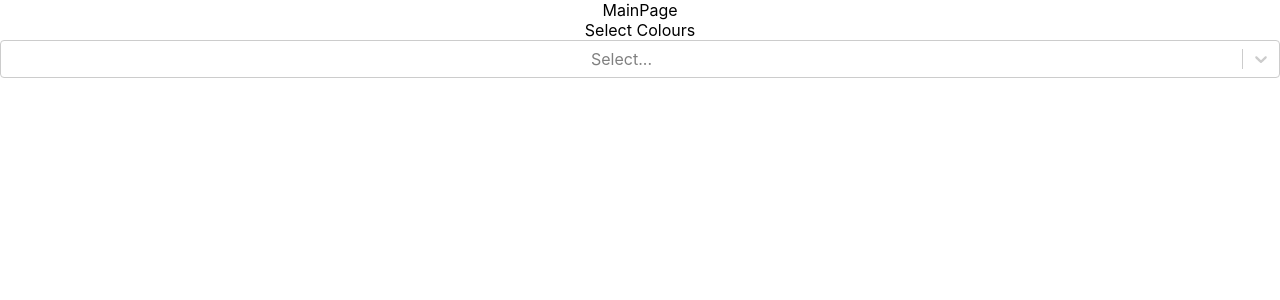
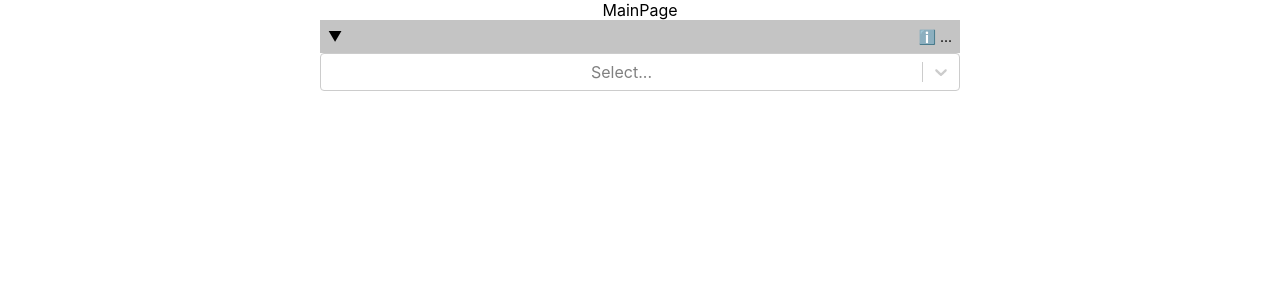
Before and after one commit to musiienko25/formula-input, a React (Create React App) app: page / in a window 1280 px wide. Shown: the top 300 px of the page. Built offline with nearby package versions, Linux system fonts and the light colour scheme.

Commit message:
markup select

```diff
--- a/src/components/MultiTabSelector.jsx
+++ b/src/components/MultiTabSelector.jsx
@@ -2,6 +2,7 @@ import React, { useState } from "react";
 import Select, { components } from "react-select";
 import makeAnimated from "react-select/animated";
 import { colourOptions } from "./data";
+import "./styles.css"; // Підключення зовнішніх стилів
 
 const CustomInput = ({ value, onChange, onKeyDown, ...props }) => (
   <components.Input
@@ -26,19 +27,16 @@ const MultiTabSelector = () => {
     switch (event.key) {
       case "Enter":
       case "Tab":
-        // Перевірка чи введений текст є в списку опцій
         const optionExists = colourOptions.find(
           (option) => option.label.toLowerCase() === inputValue.toLowerCase()
         );
 
         if (optionExists) {
-          // Якщо опція існує, додаємо її до вибраних
           setSelectedOptions((prevSelected) => [
             ...prevSelected,
             { label: optionExists.label, value: optionExists.value },
           ]);
         } else {
-          // Якщо опція не існує, додаємо як текст
           setSelectedOptions((prevSelected) => [
             ...prevSelected,
             { label: inputValue, value: inputValue, isText: true },
@@ -56,7 +54,6 @@ const MultiTabSelector = () => {
     setSelectedOptions(selected);
   };
 
-  // Компонент для відображення власних значень, які не є опціями
   const CustomMultiValueContainer = ({ children, ...props }) => (
     <components.MultiValueContainer {...props}>
       {props.data.isText ? <span>{props.data.label}</span> : children}
@@ -64,9 +61,18 @@ const MultiTabSelector = () => {
   );
 
   return (
-    <div>
+    <div className="main">
       <label htmlFor="multi-select" className="label">
-        Select Colours
+        <div className="icons-container">
+          <div className="left-icons">
+            <span className="arrow-icon">&#9660;</span> {/* Стрілочка вниз */}
+          </div>
+          {/* Три точки */}
+        </div>
+        <div className="label-right">
+          <span className="info-icon">ℹ️</span> {/* Іконка інформації */}
+          <span className="dots-icon">...</span>
+        </div>
       </label>
       <Select
         id="multi-select"
--- /dev/null
+++ b/src/components/styles.css
@@ -0,0 +1,49 @@
+.main {
+  width: 50%;
+  margin: auto;
+}
+
+.label {
+  display: flex;
+  align-items: center;
+  justify-content: space-between; /* Розташування між лівими та правими елементами */
+  padding: 8px;
+  cursor: pointer;
+  align-items: center;
+  background-color: #c4c4c4;
+}
+
+.label-right {
+  display: flex;
+
+}
+
+.icons-container {
+  display: flex;
+  align-items: center;
+}
+
+.left-icons {
+  display: flex;
+  align-items: center;
+}
+
+.arrow-icon {
+  margin-right: 4px;
+  font-size: 14px;
+  transition: transform 0.3s ease;
+}
+
+.label:hover .arrow-icon {
+  transform: translateY(-2px); /* Рух вниз при наведенні */
+}
+
+.info-icon {
+  margin-right: 4px;
+  font-size: 14px;
+}
+
+.dots-icon {
+  margin-left: auto;
+  font-size: 14px;
+}
```
